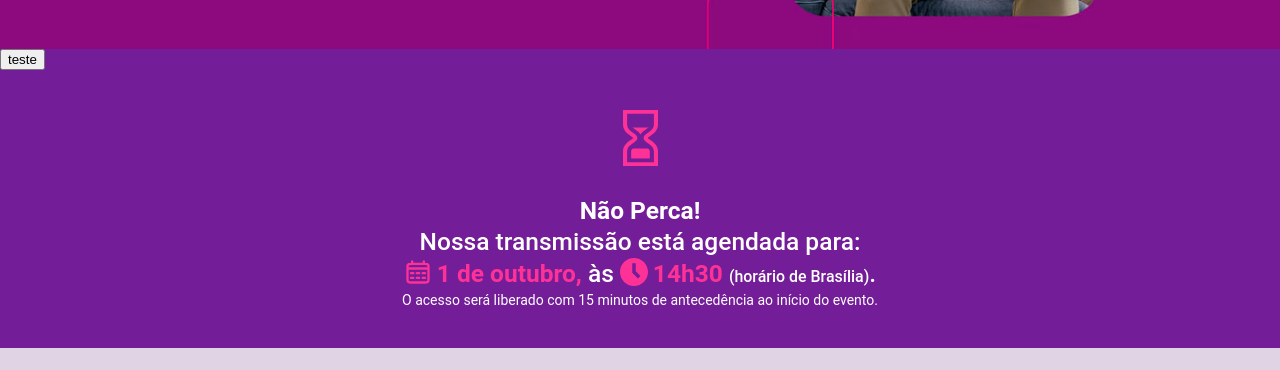
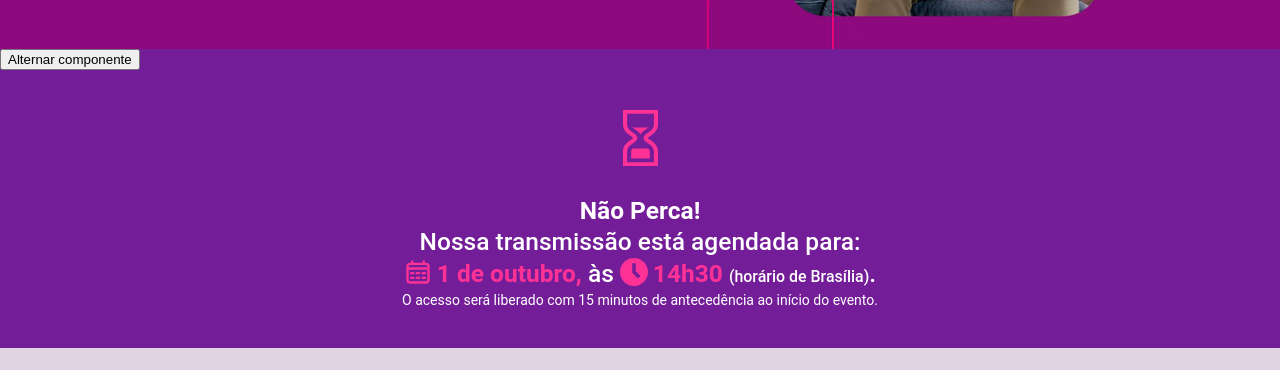
Before and after one commit to Gbrlbrgm/Serasa-Experien-Clone, a plain HTML site: page index.html in a window 1280 px wide. Shown: the part 402-772 px from the top of the page. Drawn offline with nearby package versions, Linux system fonts and the light colour scheme.

Commit message:
Alteração do texto do botão e adição de meta description

```diff
--- a/index.html
+++ b/index.html
@@ -7,6 +7,7 @@
     <script src="./assets/js/index.js"></script>
     <meta charset="UTF-8">
     <meta name="viewport" content="width=device-width, initial-scale=1.0">
+    <meta name="description" content="Clone da página da Serasa Experien, POPCast">
     <title>Serasa Experian - A visão do apostador sobre a segurança das bets</title>
     <link rel="icon" href="./assets/img/favicon.png" type="image/x-icon">
 </head>
@@ -30,7 +31,7 @@
         </div>
     </section>
     <section class="content-middlesection">
-        <button id="botaoAlternarSection">teste</button>
+        <button id="botaoAlternarSection">Alternar componente</button>
         <div class="nao-perca">
             <div class="middlesection-container container" id="nao-perca">
                 <div class="wrapper">
```
